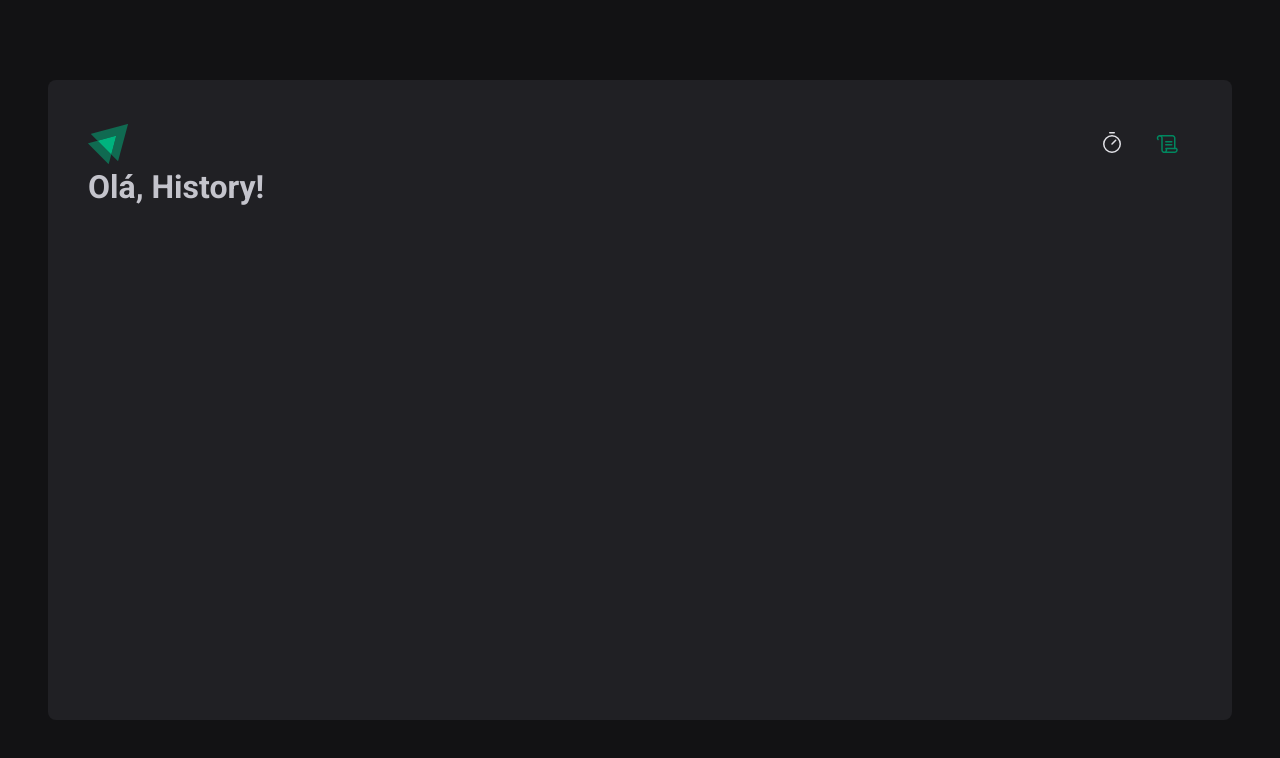
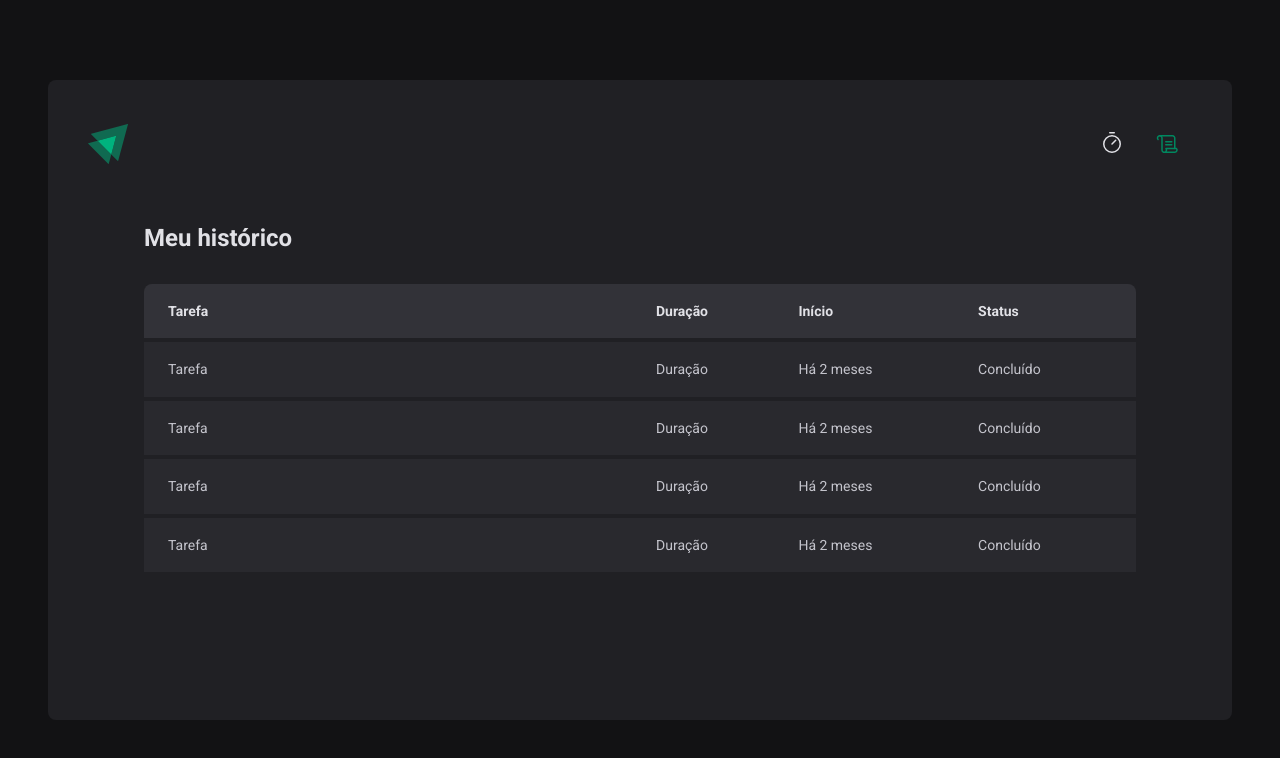
Before and after one commit to biancacangussu/ignite-timer, a React (Vite) app: page /history in a window 1280 px wide. Shown: the top 758 px of the page. Built offline with nearby package versions, Linux system fonts and the light colour scheme.

Commit message:
:rocket: feat: created and styled the History page

```diff
--- a/src/Router.tsx
+++ b/src/Router.tsx
@@ -1,7 +1,7 @@
 import { Routes, Route } from 'react-router-dom';
 
 import { Home } from './pages/Home/index';
-import { History } from './pages/History';
+import { History } from './pages/History/index';
 import { DefaultLayout } from './layouts/DefaultLayout/index';
 
 export function Router() {
--- a/src/pages/History.tsx
+++ /dev/null
@@ -1,7 +0,0 @@
-export function History() {
-  return (
-    <div>
-      <h1>Olá, History!</h1>
-    </div>
-  );
-}
--- /dev/null
+++ b/src/pages/History/index.tsx
@@ -0,0 +1,52 @@
+import { HistoryContainer, HistoryList } from './styles';
+
+export function History() {
+  return (
+    <HistoryContainer>
+      <h1>Meu histórico</h1>
+
+      <HistoryList>
+        <table>
+          <thead>
+            <tr>
+              <th>Tarefa</th>
+              <th>Duração</th>
+              <th>Início</th>
+              <th>Status</th>
+            </tr>
+          </thead>
+
+          <tbody>
+            <tr>
+              <td>Tarefa</td>
+              <td>Duração</td>
+              <td>Há 2 meses</td>
+              <td>Concluído</td>
+            </tr>
+
+            <tr>
+              <td>Tarefa</td>
+              <td>Duração</td>
+              <td>Há 2 meses</td>
+              <td>Concluído</td>
+            </tr>
+
+            <tr>
+              <td>Tarefa</td>
+              <td>Duração</td>
+              <td>Há 2 meses</td>
+              <td>Concluído</td>
+            </tr>
+
+            <tr>
+              <td>Tarefa</td>
+              <td>Duração</td>
+              <td>Há 2 meses</td>
+              <td>Concluído</td>
+            </tr>
+          </tbody>
+        </table>
+      </HistoryList>
+    </HistoryContainer>
+  );
+}
--- /dev/null
+++ b/src/pages/History/styles.ts
@@ -0,0 +1,62 @@
+import styled from 'styled-components';
+
+export const HistoryContainer = styled.main`
+  flex: 1;
+  padding: 3.5rem;
+
+  display: flex;
+  flex-direction: column;
+
+  h1 {
+    font-size: 1.5rem;
+    color: ${props => props.theme['gray-100']};
+  }
+`;
+
+export const HistoryList = styled.div`
+  flex: 1;
+  overflow: auto;
+  margin-top: 2rem;
+
+  table {
+    width: 100%;
+    border-collapse: collapse;
+    min-width: 600px;
+
+    th {
+      background-color: ${props => props.theme['gray-600']};
+      padding: 1rem;
+      text-align: left;
+      color: ${props => props.theme['gray-100']};
+      font-size: 0.875rem;
+      line-height: 1.6;
+
+      &:first-child {
+        border-top-left-radius: 8px;
+        padding-left: 1.5rem;
+      }
+
+      &:last-child {
+        border-top-right-radius: 8px;
+        padding-right: 1.5rem;
+      }
+    }
+
+    td {
+      background-color: ${props => props.theme['gray-700']};
+      border-top: 4px solid ${props => props.theme['gray-800']};
+      padding: 1rem;
+      font-size: 0.875rem;
+      line-height: 1.6;
+
+      &:first-child {
+        width: 50%;
+        padding-left: 1.5rem;
+      }
+
+      &:last-child {
+        padding-right: 1.5rem;
+      }
+    }
+  }
+`;
```
